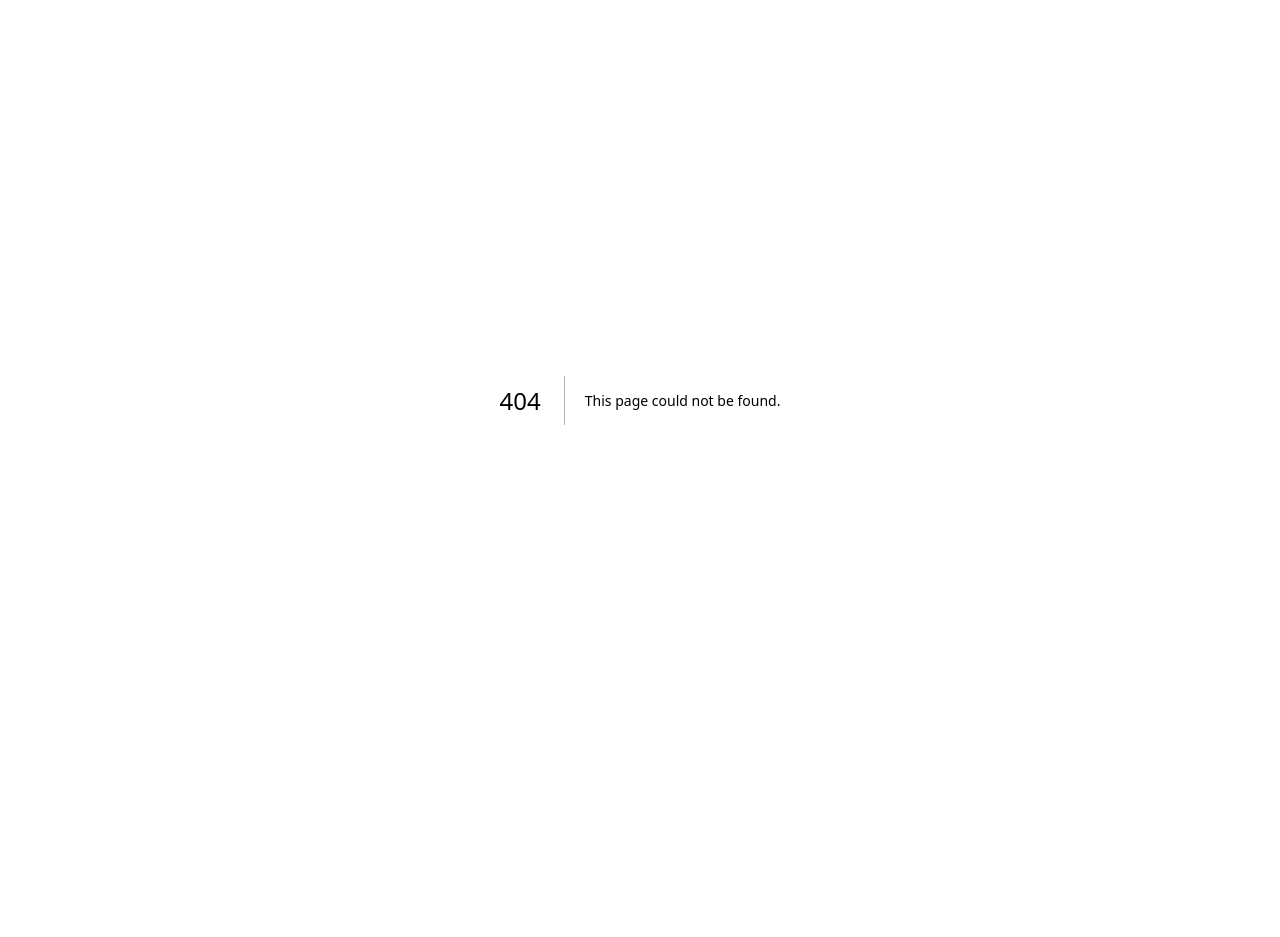
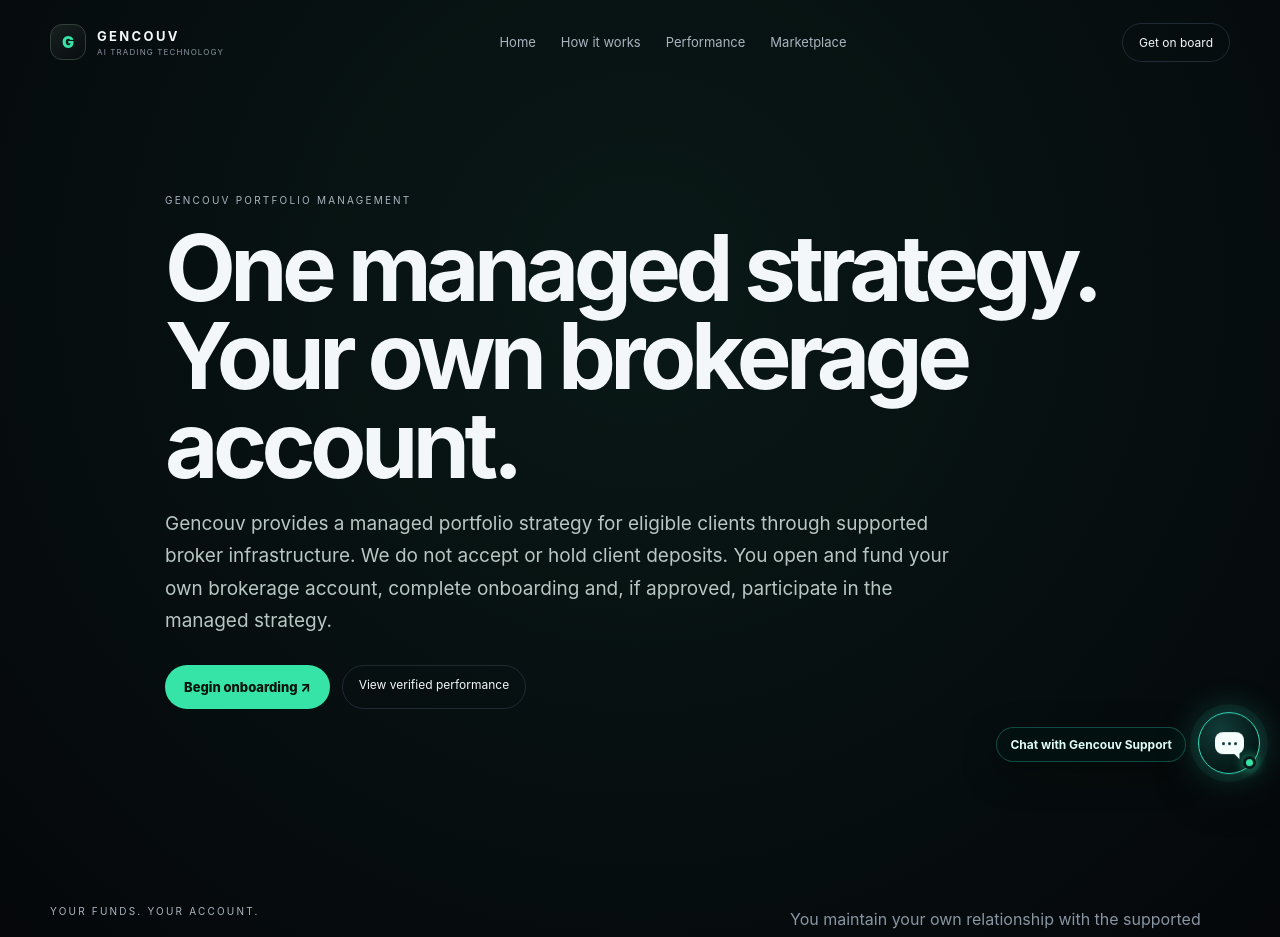
Before and after one commit to limitlessnx/Gencouv-V3B, a Next.js app: page /portfolio-management in a window 1280 px wide. Before the commit this address had no page. Shown: the top 937 px of the page. Before the commit the page ends 800 px from the top, so only its background shows below. Built offline with nearby package versions, Linux system fonts and the light colour scheme.

Commit message:
Add Gencouv portfolio management page

```diff
--- /dev/null
+++ b/app/portfolio-management/page.tsx
@@ -0,0 +1,34 @@
+import FloatingGencouvChat from "@/components/FloatingGencouvChat";
+
+const telegram = "https://t.me/Gencou_bot";
+const myfxbook = "https://www.myfxbook.com/portfolio/gencouv-lirunex-pm/12165670";
+
+const steps = [
+  ["Open your own broker account", "Choose a supported broker and open an account in your own name. Gencouv does not accept or hold client deposits."],
+  ["Complete guided onboarding", "We review your experience, objectives, risk tolerance, eligibility and required onboarding information."],
+  ["Review the strategy and record", "Understand the managed portfolio, its risks and historical master-account performance before deciding whether to proceed."],
+  ["Join if approved", "Clients who meet the onboarding requirements can participate through the supported broker portfolio-management infrastructure."],
+];
+
+export default function PortfolioManagementPage() {
+  return (
+    <main>
+      <nav className="nav shell"><a className="brand" href="/"><span>G</span><div><b>GENCOUV</b><small>AI TRADING TECHNOLOGY</small></div></a><div className="links"><a href="/">Home</a><a href="#how-it-works">How it works</a><a href="#performance">Performance</a><a href="/marketplace">Marketplace</a></div><a className="navCta" href={`${telegram}?start=portfolio_management`} target="_blank" rel="noreferrer">Get on board</a></nav>
+
+      <section className="infoHero shell"><div className="eyebrow left">GENCOUV PORTFOLIO MANAGEMENT</div><h1>One managed strategy. Your own brokerage account.</h1><p>Gencouv provides a managed portfolio strategy for eligible clients through supported broker infrastructure. We do not accept or hold client deposits. You open and fund your own brokerage account, complete onboarding and, if approved, participate in the managed strategy.</p><div className="heroActions"><a className="primary" href={`${telegram}?start=portfolio_management`} target="_blank" rel="noreferrer">Begin onboarding ↗</a><a className="secondary" href={myfxbook} target="_blank" rel="noreferrer">View verified performance</a></div></section>
+
+      <section id="how-it-works" className="section shell"><div className="sectionHead"><div><div className="eyebrow left">YOUR FUNDS. YOUR ACCOUNT.</div><h2>Gencouv does not accept client deposits.</h2></div><p>You maintain your own relationship with the supported broker. Gencouv's role is to provide and manage the strategy through the approved portfolio-management infrastructure, subject to eligibility and applicable requirements.</p></div><div className="knowledgeGrid">{steps.map(([title,description],index)=><article className="knowledgeCard" key={title}><span>0{index + 1}</span><h3>{title}</h3><p>{description}</p></article>)}</div></section>
+
+      <section id="performance" className="section shell"><div className="sectionHead"><div><div className="eyebrow left">VERIFIED PERFORMANCE</div><h2>Review the Gencouv master-account record.</h2></div><p>The Myfxbook record is the primary performance reference for the Gencouv managed strategy. It shows historical master-account information for review before onboarding.</p></div><div className="serviceGrid"><a className="service" href={myfxbook} target="_blank" rel="noreferrer"><span>01</span><small>PRIMARY RECORD</small><h3>Gencouv Lirunex PM</h3><p>Review the live Myfxbook record, historical performance and available risk statistics directly from the tracked master account.</p><b>Open Myfxbook ↗</b></a><article className="service"><span>02</span><small>IMPORTANT</small><h3>Historical performance is not a promise</h3><p>Master-account results do not guarantee future performance or an identical result for every client's account. Markets, execution, fees, risk settings and account conditions can differ.</p></article><article className="service"><span>03</span><small>ELIGIBILITY</small><h3>Not everyone is onboarded</h3><p>Gencouv uses a guided onboarding and suitability process. If a prospective client does not meet the required criteria, they will not be onboarded.</p></article></div></section>
+
+      <section className="risk"><div className="shell riskGrid"><div><div className="eyebrow left">RISK & RESPONSIBILITY</div><h2>Understand the service before participating.</h2></div><p>Trading foreign exchange, CFDs and other leveraged products involves substantial risk and may not be suitable for everyone. You can lose money. Past performance is not a reliable indicator of future results. Gencouv does not accept or hold client deposits, guarantee returns or guarantee capital protection. Participation is subject to eligibility, broker requirements, applicable laws and completion of onboarding. Read the full <a href="/risk-disclosure">Risk Disclosure</a> before proceeding.</p></div></section>
+
+      <section className="finalCta shell"><div className="eyebrow">ELIGIBILITY FIRST</div><h2>Start with the onboarding process.</h2><p>Answer the required suitability questions and provide the requested information. Approval is required before participation in the Gencouv managed portfolio.</p><a className="primary" href={`${telegram}?start=portfolio_management`} target="_blank" rel="noreferrer">Begin onboarding <span>↗</span></a></section>
+
+      <footer className="footer shell"><div className="brand"><span>G</span><div><b>GENCOUV</b><small>AI TRADING TECHNOLOGY</small></div></div><p>Portfolio management, trading strategies, automated trading systems, Expert Advisors and market intelligence tools.</p><div><a href="/about">About</a><a href="/portfolio-management">Portfolio Management</a><a href="/marketplace">Marketplace</a><a href="/testimonials">Testimonials</a><a href="/terms">Terms</a><a href="/privacy">Privacy Policy</a><a href="/risk-disclosure">Risk Disclosure</a><a href={`${telegram}?start=portfolio_footer`} target="_blank" rel="noreferrer">Get on board</a></div><small>Gencouv does not accept or hold client deposits. © 2026 Gencouv. Trading involves substantial risk. Results are not guaranteed.</small></footer>
+      <FloatingGencouvChat />
+
+      <style>{`.infoHero{padding:110px 0 70px;max-width:950px}.infoHero h1{font-size:clamp(48px,8vw,92px);line-height:.96;letter-spacing:-.06em;margin:18px 0}.infoHero>p{font-size:19px;line-height:1.7;color:#b8c7c4;max-width:800px}.heroActions{display:flex;gap:12px;flex-wrap:wrap;margin-top:28px}@media(max-width:700px){.infoHero{padding:72px 0 45px}.infoHero h1{font-size:50px}.infoHero>p{font-size:16px}.heroActions a{width:100%;justify-content:center}}`}</style>
+    </main>
+  );
+}
```
